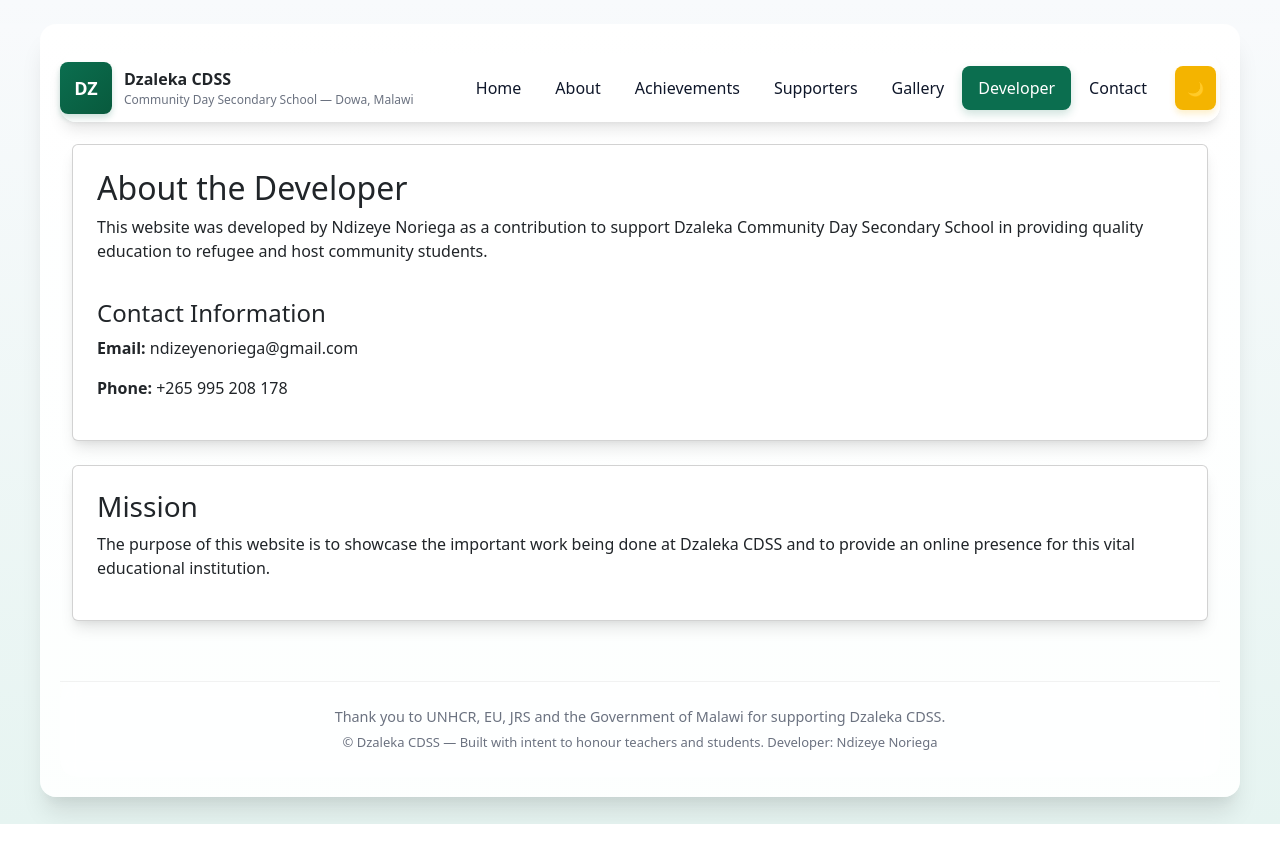
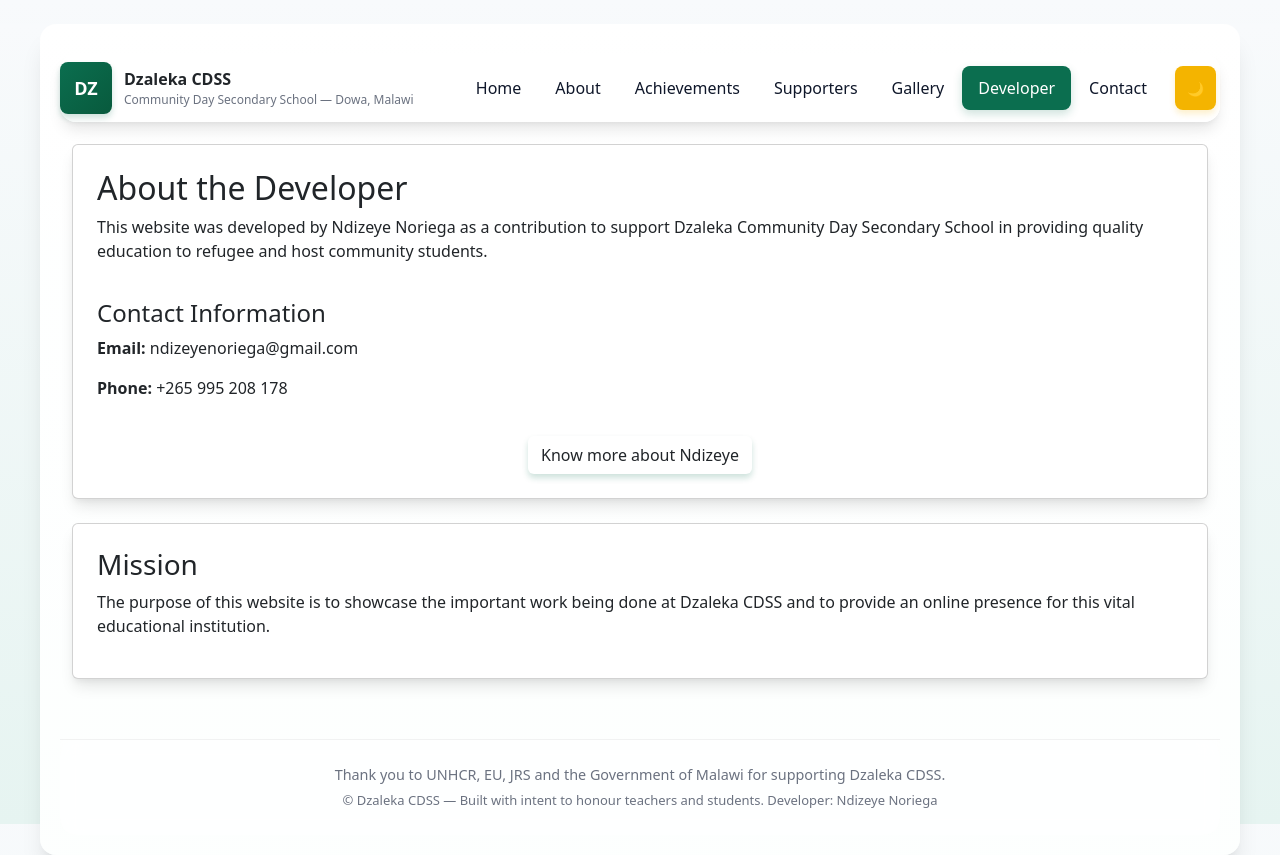
Before and after one commit to noriegaking08-creator/Dzaleka-website, a Next.js app in the folder nextjs-frontend/: page / in a window 1280 px wide. Both pictures are taken after a click on the tab "Developer". Before the commit the page ends 824 px from the top, so only its background shows below. Built offline with nearby package versions, Linux system fonts and the light colour scheme; no server answers.

Commit message:
portifolio added

```diff
--- a/nextjs-frontend/components/Developer.tsx
+++ b/nextjs-frontend/components/Developer.tsx
@@ -21,6 +21,27 @@ const Developer: React.FC = () => {
             <p><strong>Email:</strong> ndizeyenoriega@gmail.com</p>
             <p><strong>Phone:</strong> +265 995 208 178</p>
           </div>
+
+          <motion.div
+            initial={{ opacity: 0, y: 10 }}
+            animate={{ opacity: 1, y: 0 }}
+            transition={{ delay: 0.4 }}
+            style={{ marginTop: 20, textAlign: 'center' }}
+          >
+            <a
+              href="https://dzaleka-best.vercel.app/"
+              target="_blank"
+              rel="noopener noreferrer"
+            >
+              <motion.button
+                className="btn"
+                whileHover={{ scale: 1.05 }}
+                whileTap={{ scale: 0.95 }}
+              >
+                Know more about Ndizeye
+              </motion.button>
+            </a>
+          </motion.div>
         </div>
 
         <div className="card">
```
